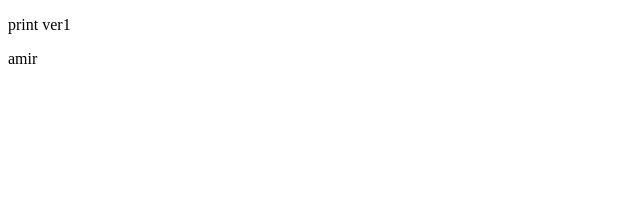
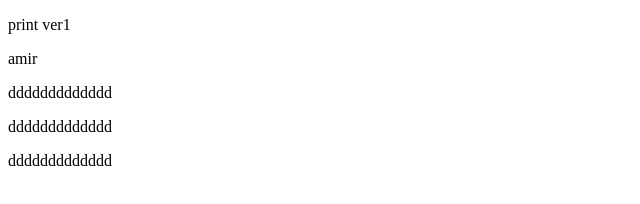
Before and after one commit to fatemcell/project-10, a plain HTML site: page index.html in a window 1280 px wide. Shown: the whole page, without its empty margins (0-640 px from the left). Drawn offline with Linux system fonts and the light colour scheme.

Commit message:
change new line

```diff
--- a/index.html
+++ b/index.html
@@ -8,5 +8,8 @@
 <body>
     <p>print ver1</p>
     <h>amir</h>
+    <p>ddddddddddddd</p>
+    <p>ddddddddddddd</p>
+    <p>ddddddddddddd</p>
 </body>
 </html>
```
